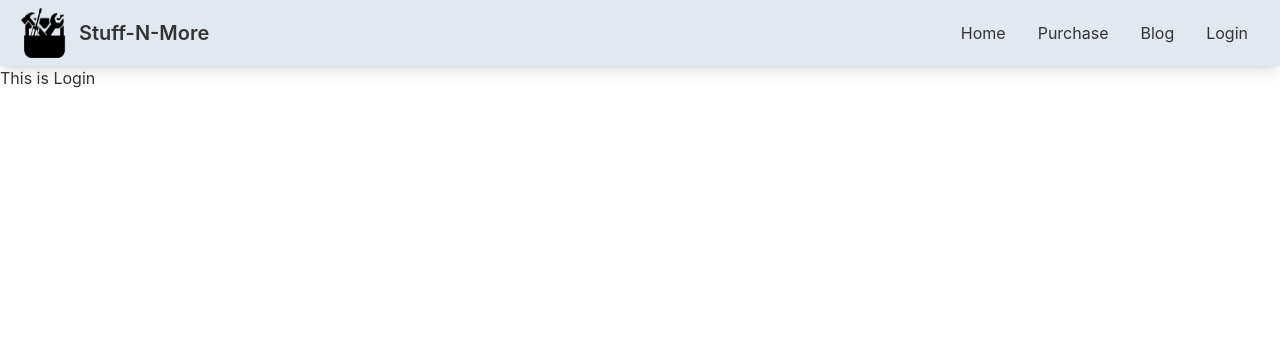
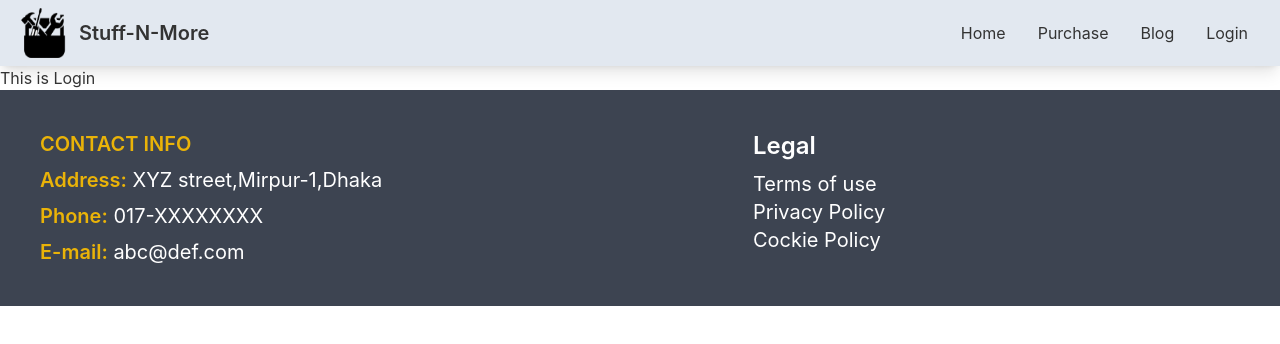
Before and after one commit to PranoySarker/Staff-n-More-client-side, a React (Create React App) app: page /login in a window 1280 px wide. Shown: the top 344 px of the page. Built offline with nearby package versions, Linux system fonts and the light colour scheme.

Commit message:
footer added

```diff
--- a/src/App.js
+++ b/src/App.js
@@ -3,6 +3,7 @@ import './App.css';
 import Blog from './Pages/Blog/Blog';
 import Home from './Pages/Home/Home';
 import Login from './Pages/Login/Login';
+import Footer from './shared/Footer';
 import Header from './shared/Header';
 
 function App() {
@@ -14,6 +15,7 @@ function App() {
         <Route path='/blog' element={<Blog></Blog>}></Route>
         <Route path='/login' element={<Login></Login>}></Route>
       </Routes>
+      <Footer></Footer>
     </div>
   );
 }
--- a/src/shared/Footer.js
+++ b/src/shared/Footer.js
@@ -2,9 +2,23 @@ import React from 'react';
 
 const Footer = () => {
     return (
-        <div>
-            <h2>This is Footer</h2>
-        </div>
+        <footer className="footer p-10 bg-neutral text-white">
+            <div>
+                <h2 className='text-xl text-yellow-500 font-semibold'>CONTACT INFO</h2>
+                <p className='text-xl'><span className=' text-yellow-500 font-semibold'>Address:</span> XYZ street,Mirpur-1,Dhaka</p>
+                <p className='text-xl'><span className=' text-yellow-500 font-semibold'>Phone:</span> 017-XXXXXXXX</p>
+                <p className='text-xl'><span className=' text-yellow-500 font-semibold'>E-mail:</span> abc@def.com</p>
+            </div>
+
+            <div>
+                <span className="text-2xl font-semibold">Legal</span>
+                <ul className='text-xl'>
+                    <li>Terms of use</li>
+                    <li>Privacy Policy</li>
+                    <li>Cockie Policy</li>
+                </ul>
+            </div>
+        </footer>
     );
 };
 
```
